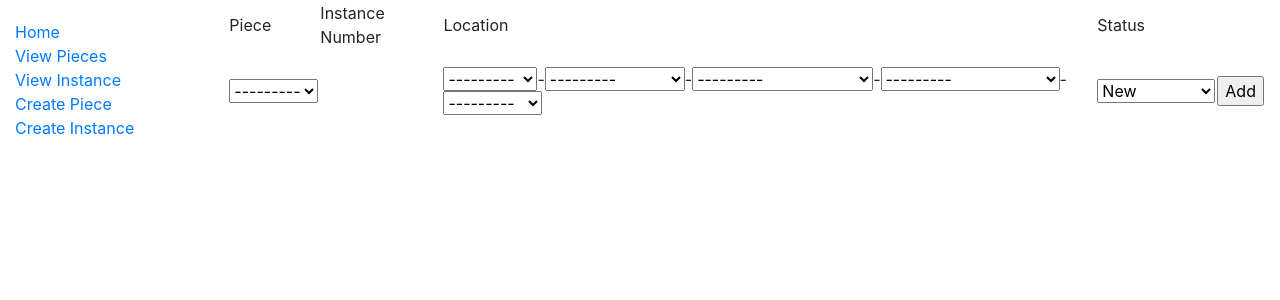
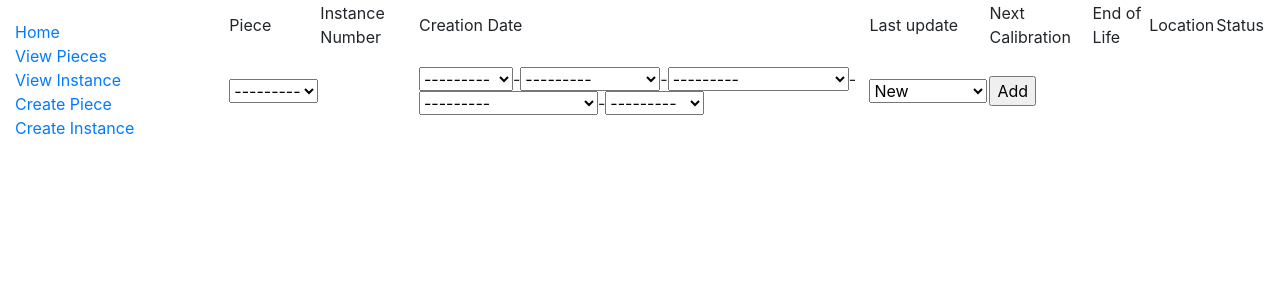
Before and after one commit to eRJe79/SIMS, a Django app: page /inventory/inventory/piece-instance-detail/ in a window 1280 px wide. Shown: the top 300 px of the page. Run offline with Django 3.2, Linux system fonts and the light colour scheme; data that the repository does not hold is empty; parts of the project's set-up code (start-up, migrations or seed data) failed here and were passed over.

Commit message:
Added time management to have per instance : Date of creation : updated upon creation, never changes after Update date : Date of each update, changes everytime an update happens to the instance and the log is stored Next calibration date : date of the next calibration, will change after calibration End of life date : fixed date to now when to replace the product

```diff
--- a/SIMS/SIMS/settings.py
+++ b/SIMS/SIMS/settings.py
@@ -132,3 +132,5 @@
 DEFAULT_AUTO_FIELD = 'django.db.models.BigAutoField'
 
 AUTH_USER_MODEL = 'users.User'
+
+DATE_INPUT_FORMATS = ['%d-%m-%Y']
--- a/SIMS/inventory/forms.py
+++ b/SIMS/inventory/forms.py
@@ -1,6 +1,7 @@
 import datetime
 
 from django import forms
+from django.conf import settings
 from django.forms import ModelForm
 
 from .models import Piece, PieceInstance
@@ -49,11 +50,13 @@
 class PieceInstanceForm(ModelForm):
     class Meta:
         model = PieceInstance
-        fields = ['piece', 'serial_number', 'location', 'second_location', 'third_location', 'fourth_location',
+        fields = ['piece', 'serial_number', 'date_calibration', 'date_end_of_life', 'location', 'second_location', 'third_location', 'fourth_location',
                   'fifth_location', 'status']
         labels = {
             'piece': 'Piece',
             'serial_number': 'Serial Number',
+            'date_calibration': 'Next Calibration',
+            'date_end_of_life': 'End of Life',
             'location': 'Location',
             'second_location': 'Second Location',
             'third_location': 'Third Location',
@@ -64,6 +67,8 @@
         widgets = {
             'piece': forms.Select(attrs={'class': 'form-select', 'placeholder': 'Piece'}),
             'serial_number': forms.TextInput(attrs={'class': 'form-control', 'placeholder': 'Serial Number'}),
+            'date_calibration': forms.DateInput(format='%Y-%m-%d'),
+            'date_end_of_life': forms.DateInput(format='%Y-%m-%d'),
             'location': forms.Select(attrs={'class': 'form-select', 'placeholder': 'Location'}),
             'second_location': forms.Select(attrs={'class': 'form-select', 'placeholder': ' Second Location'}),
             'third_location': forms.Select(attrs={'class': 'form-select', 'placeholder': 'Third Location'}),
--- a/SIMS/inventory/models.py
+++ b/SIMS/inventory/models.py
@@ -200,6 +200,16 @@
     # Instance specific serial number, setting blank=True as it might not be required
     serial_number = models.CharField(max_length=200, blank=True, help_text='Enter the part_number')
 
+    # Date management
+    # Date where the instance is created (set at creation and never updated then)
+    date_created = models.DateField(auto_now_add=True)
+    # Date of update: this date changes at update and the history is kept - automatic set
+    date_update = models.DateField(auto_now=True)
+    # Date of the next calibration: to be changes when calibration is done - can be let empty
+    date_calibration = models.DateField(blank=True, null=True, help_text='DD/MM/YY')
+    # Date of end of life: where the instance will end - can be let empty
+    date_end_of_life = models.DateField(blank=True, null=True, help_text='DD/MM/YY')
+
     location = models.CharField(
         max_length=20,
         choices=LOCATION,
--- a/SIMS/templates/inventory/piece_instance_detail.html
+++ b/SIMS/templates/inventory/piece_instance_detail.html
@@ -16,6 +16,10 @@
 		<tr>
 		<td><p>Piece</p></td>
 		<td><p>Instance Number</p></td>
+		<td><p>Creation Date</p></td>
+		<td><p>Last update</p></td>
+		<td><p>Next Calibration</p></td>
+		<td><p>End of Life</p></td>
 		<td><p>Location</p></td>
 		<td><p>Status</p></td>
 		</tr>
@@ -24,6 +28,10 @@
 			<tr class="datarow">
 				<td>{{item.piece}}</td>
 				<td>{{item.instance_number}}</td>
+				<td>{{item.date_created}}</td>
+				<td>{{item.date_updated}}</td>
+				<td>{{item.date_calibration}}</td>
+				<td>{{item.date_end_of_life}}</td>
 				<td>{{item.location}}-{{item.second_location|default_if_none:""}}-{{item.third_location|default_if_none:""}}-{{item.fourth_location|default_if_none:""}}-{{item.fifth_location|default_if_none:""}}</td>
 				<td>{{item.status}}</td>
 				<td>
```
Also changed, not shown: SIMS/templates/inventory/create_instance_piece.html (+17 -0 lines), SIMS/templates/inventory/piece_instance_list.html (+8 -0 lines).
